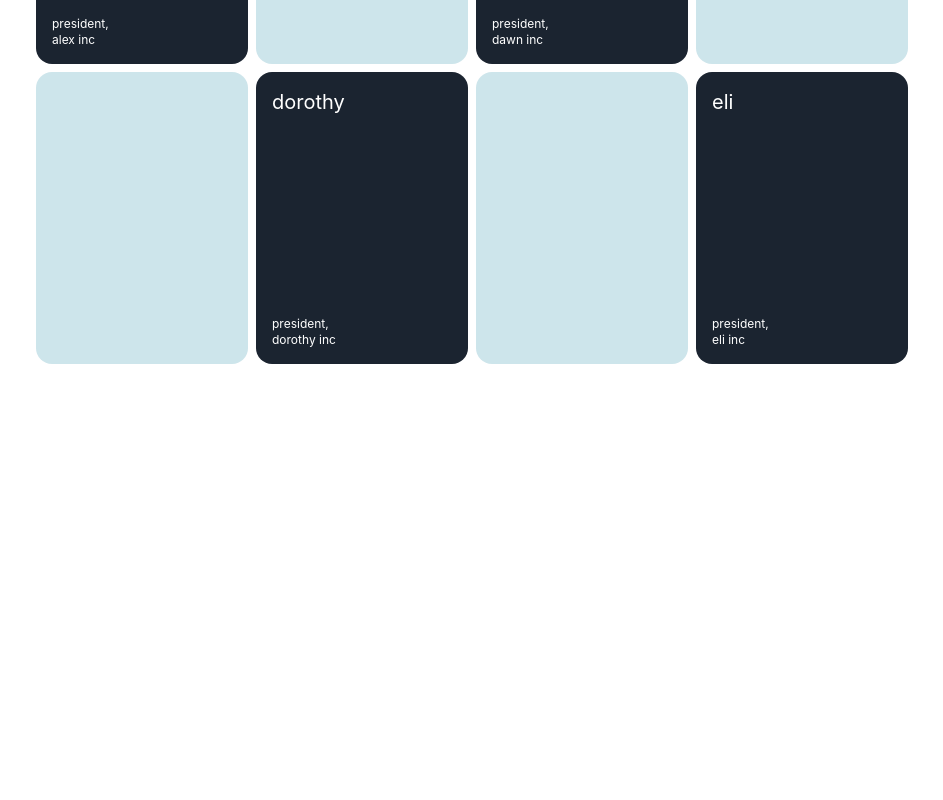
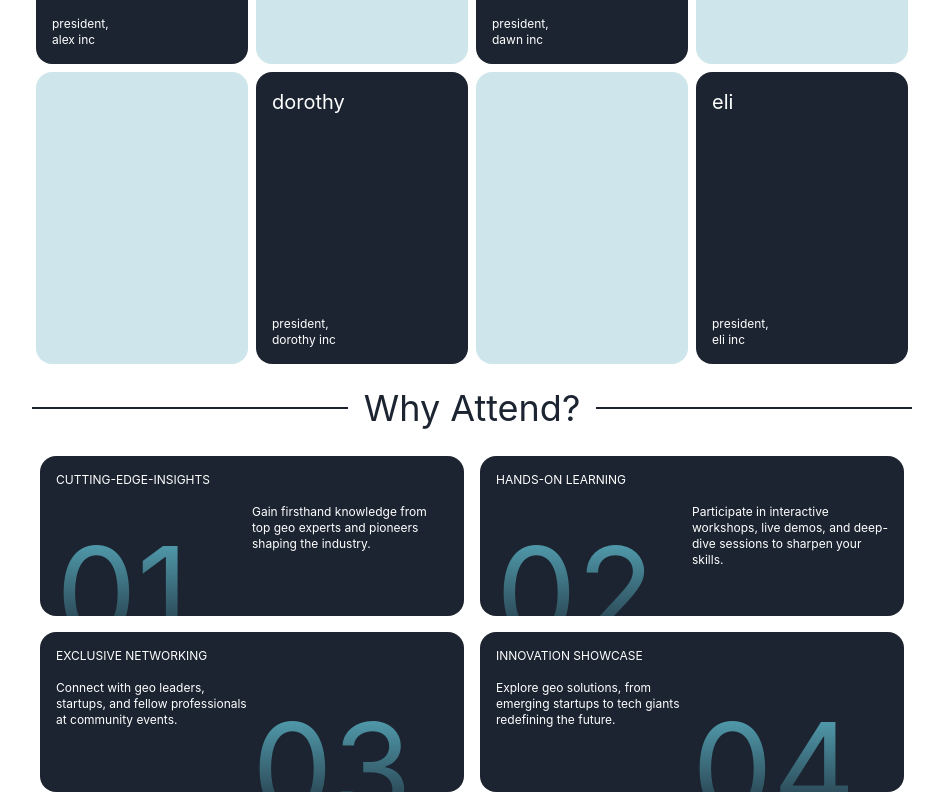
Before and after one commit to osgeo-oceania/foss4g-2025, a SvelteKit app: page / in a window 1280 px wide. Shown: the part 1974-2774 px from the top of the page, without its empty margins (168-1111 px from the left). Before the commit the page ends 2342 px from the top, so only its background shows below. Built offline with nearby package versions, Linux system fonts and the light colour scheme; what @iconify/tailwind4 would draw is missing.

Commit message:
add why attend

```diff
--- a/src/routes/+page.svelte
+++ b/src/routes/+page.svelte
@@ -5,6 +5,33 @@
   import Agenda from '$components/Agenda.svelte';
   import Sponsors from '$lib/sponsors';
   import Team from '$lib/team';
+
+  const whyAttends = [
+    {
+      number: '01',
+      title: 'cutting-edge-insights',
+      description:
+        'Gain firsthand knowledge from top geo experts and pioneers shaping the industry.'
+    },
+    {
+      number: '02',
+      title: 'hands-on learning',
+      description:
+        'Participate in interactive workshops, live demos, and deep-dive sessions to sharpen your skills.'
+    },
+    {
+      number: '03',
+      title: 'exclusive networking',
+      description:
+        'Connect with geo leaders, startups, and fellow professionals at community events.'
+    },
+    {
+      number: '04',
+      title: 'innovation showcase',
+      description:
+        'Explore geo solutions, from emerging startups to tech giants redefining the future.'
+    }
+  ];
 </script>
 
 <!-- Hero -->
@@ -127,6 +154,31 @@
 
 <Keynotes />
 
+{#snippet whyAttendGrid(reason: (typeof whyAttends)[0], i: number)}
+  <div class="flex h-full w-full flex-1 p-2 text-white">
+    <div class="bg-primary h-full min-h-[160px] w-full overflow-clip rounded-2xl p-4">
+      <div class="text-xs uppercase pb-4">{reason.title}</div>
+      <div class="grid grid-cols-2 h-full" class:reverse-grid={i % 4 >= 2}>
+        <div class="relative text-9xl">
+          <div class="absolute text-secondary -bottom-[20%]">
+            {reason.number}
+            <div class="absolute inset-0 bg-gradient-to-t from-primary to-transparent"></div>
+          </div>
+        </div>
+        <div class="text-xs">{reason.description}</div>
+      </div>
+    </div>
+  </div>
+{/snippet}
+
+<div class="divider divider-primary text-4xl text-primary my-8">Why Attend?</div>
+
+<div class="grid grid-cols-2">
+  {#each whyAttends as whyAttend, i}
+    {@render whyAttendGrid(whyAttend, i)}
+  {/each}
+</div>
+
 <!-- FOSS4G stands for Free and Open Source Software for Geospatial, a conference
 series hosted in partnership with [OSGeo](https://www.osgeo.org/). FOSS4G
 brings open source geospatial users, software developers, decision makers and
@@ -164,4 +216,10 @@ The Auckland FOSS4G 2025 Conference Organising Committee -->
   .harmonized-logo {
     filter: grayscale(100%) sepia(100%) hue-rotate(180deg);
   }
+  .reverse-grid {
+    direction: rtl;
+  }
+  .reverse-grid > * {
+    direction: ltr;
+  }
 </style>
```
